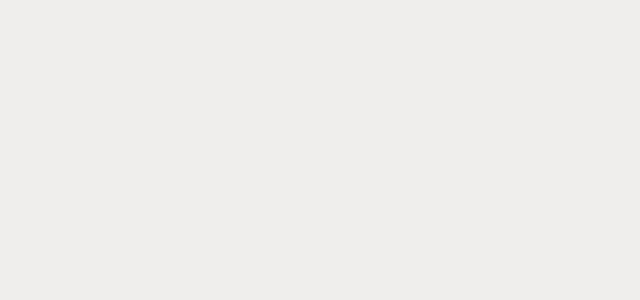
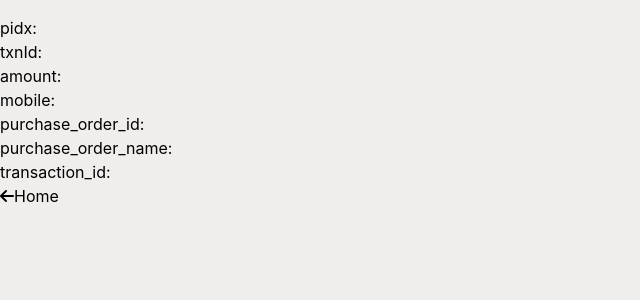
Before and after one commit to manojbastakoti/Bookshelf_frontend, a React (Vite) app: page /khalti/confirm in a window 1280 px wide. Before the commit this address had no page. Shown: the top 300 px of the page, without its empty margins (0-640 px from the left). Built offline with nearby package versions, Linux system fonts and the light colour scheme; a web font is replaced by a local one.

Commit message:
payment confirmed page

```diff
--- a/src/App.jsx
+++ b/src/App.jsx
@@ -22,6 +22,7 @@ import AddBooks from "./pages/AddBooks";
 import AllBooksDetails from "./pages/allbooksdetails";
 import { CartCountProvider } from "./context/CartCountContext";
 import { CartProvider } from "./context/CartContext";
+import Confirm from "./pages/Confirm";
 // import Khalti from "./components/khalti/khalti";
 
 
@@ -42,7 +43,7 @@ function App() {
 
         <Routes>
 
-            {/* <Route path="/payment" element={<Khalti/>} /> */}
+            <Route path="/khalti/confirm" element={<Confirm/>} />
           <Route path="/" element={<Common />}>
             <Route index element={<Home/>} />
             <Route path="/home" element={<Home/>} />
--- a/src/Books/bookService.jsx
+++ /dev/null
@@ -1,15 +0,0 @@
-import axios from "axios"
-
-const BASE_URL ="http://localhost:8000/"
-
-const getBooks = async (userData) =>{
-    const response = await axios.get(`${BASE_URL}books`);
-    if(response.data){
-        return response.data;
-    }
-};
-
-
-export const bookService ={
-getBooks
-}
--- a/src/Books/bookSlice.jsx
+++ /dev/null
@@ -1,42 +0,0 @@
-import { createSlice, createAsyncThunk } from "@reduxjs/toolkit";
-import { toast } from "react-toastify";
-import { bookService } from "./bookService";
-
-export const getAllBooks = createAsyncThunk("book/get", async (thunkAPI) => {
-  try {
-    return await bookService.getBooks();
-  } catch (error) {
-    return thunkAPI.rejectWithValue(error);
-  }
-});
-
-const bookState ={
-    book:"",
-    isError:false,
-    isSuccess:false,
-    isLoading:false,
-    message:"",
-}
-
-export const bookSlice = createSlice({
-  name: "book",
-  initialState: bookState,
-  reducer: {},
-  extraReducers: (builder) => {
-    builder.addCase(getAllBooks.pending,(state)=>{
-        state.isLoading=true;
-    }).addCase(getAllBooks.fulfilled,(state,action)=>{
-        state.isLoading=false;
-        state.isError=false;
-        state.isSuccess=true;
-        state.book= action.payload;
-    }).addCase(getAllBooks.rejected,(state,action)=>{
-        state.isError=true;
-        state.isLoading=false;
-        state.isSuccess=false;
-        state.message= action.error;
-    })
-  },
-});
-
-export default bookSlice.reducer;
--- a/src/components/Book.jsx
+++ b/src/components/Book.jsx
@@ -31,7 +31,8 @@ const Books = ({_id,title,cover,author,price}) => {
           </p>
         </div>
         <button className="block w-[90%] sm:w-[100%] mt-2 mx-auto sm:px-2 py-2 rounded-md bg-blue-400 hover:bg-blue-500 dark:text-white text-[11px] sm:text-lg">
-          ADD TO CART
+        <Link to={`/allbookdetails/${_id}`}>ADD TO CART</Link>
+
         </button>
       </div>
     </div>
--- a/src/components/Common.jsx
+++ b/src/components/Common.jsx
@@ -9,7 +9,10 @@ const Common = () => {
   return (
     <main>
         <Navbar/>
+        <div className="main min-h-screen">
+
         <Outlet/>
+        </div>
         <ToastContainer
         position="bottom-left"
         autoClose={5000}
--- a/src/pages/BooksDetails.jsx
+++ b/src/pages/BooksDetails.jsx
@@ -1,21 +1,33 @@
 import axios from "axios";
-import React, { useEffect, useState } from "react";
+import React, { useContext, useEffect, useState } from "react";
 import { Link, useNavigate, useParams } from "react-router-dom";
 import ReactStars from "react-rating-stars-component";
 import BreadCrumb from "../components/BreadCrumb";
 import Meta from "../components/Meta";
+import { CartCountContext } from "../context/CartCountContext";
 
 const BASE_URL = "http://localhost:8000/";
 
 const BooksDetails = () => {
+  const { updateCartCount } = useContext(CartCountContext);
   const [isAddedToWishlist, setIsAddedToWishlist] = useState(false);
   const [wishlist, setWishlist] = useState([]);
+  const [isAddedToCart, setIsAddedToCart] = useState(false);
+
+  const[cart, setCart] = useState([]);
   const [book, setBook] = useState(null);
 
 
   const param = useParams();
   const bookId = param.id;
   console.log(bookId)
+
+//   const bookQuantity = book.quantity;
+//   const price =book.price;
+//   console.log(price)
+//   console.log(bookQuantity)
+// console.log(cart)
+
 //   const navigate = useNavigate();
   useEffect(() => {
     const getPopularBook = async () => {
@@ -48,6 +60,60 @@ const BooksDetails = () => {
     setWishlist(data);
     setIsAddedToWishlist(true);
   };
+
+  // //update quantity
+  // const [quantity, setQuantity] = useState(1);
+  // const [isOutOfStock, setIsOutOfStock] = useState(false);
+
+  // const decreaseQuantity = () => {
+  //   if (quantity > 1) {
+  //     setQuantity(quantity - 1);
+  //     setIsOutOfStock(false);
+  //   }
+  // };
+
+  // const increaseQuantity = () => {
+  //   if (quantity < bookQuantity) {
+  //     setQuantity(quantity + 1);
+  //     setIsOutOfStock(false); // Reset out-of-stock message
+  //   } else {
+  //     setIsOutOfStock(true); // Display out-of-stock message
+  //   }
+  // };
+
+//addtocart
+
+// const addToCart = async () => {
+//   if (quantity > bookQuantity) {
+//     setIsOutOfStock(true);
+//     return;
+//   }
+//   const response = await axios({
+//     method: "post",
+//     url: BASE_URL + "cart",
+//     data: {
+//      price,
+//       bookId,
+//       quantity
+//     },
+
+//     withCredentials: true,
+//   });
+//   console.log(response);
+//   const data = response.data;
+//   console.log(data);
+//   setCart(data);
+//   setIsOutOfStock(false);
+
+
+//   setIsAddedToCart(true);
+//   // console.log(cart)
+//   if (!cart.some((item) => item.bookId === bookId)) {
+//   updateCartCount((previousCount) => previousCount + 1);
+// }
+// };
+
+
 
   if (!book) return "";
   return (
--- a/src/pages/Cart.jsx
+++ b/src/pages/Cart.jsx
@@ -168,7 +168,7 @@ const Cart = () => {
           <div className="py-2 mt-4">
             <div className="grid grid-cols-1 md:grid-cols-2 justify-between items-baseline">
               <Link to="/allbooks" className="button dark:text-white">
-                <i class="fa-solid fa-angle-left mr-2"></i>
+                <i className="fa-solid fa-angle-left mr-2"></i>
                 Continue To Shopping
               </Link>
               {
--- a/src/pages/Checkout.jsx
+++ b/src/pages/Checkout.jsx
@@ -82,7 +82,7 @@ console.log(shippingInfo)
         method:"post",
         url:"http://localhost:8000/khalti",
         data:{
-          return_url:"http://localhost:5173/cart",
+          return_url:"http://localhost:5173/khalti/confirm",
           website_url:"http://localhost:5173",
           purchase_order_name:"test",
           purchase_order_id:"test123",
@@ -98,6 +98,8 @@ console.log(shippingInfo)
       });
       const { pidx, payment_url} = response.data;
       window.location.href = payment_url;
+      // window.location.href = pidx;
+
 
     } catch (error) {
       console.log(error)
@@ -129,6 +131,7 @@ console.log(shippingInfo)
   setCart(cart);
   // console.log(cart)
   }, [cart])
+
 
   return (
     <>
@@ -188,7 +191,7 @@ console.log(shippingInfo)
                   onChange={formik.handleChange("country")}
                   onBlur={formik.handleBlur("country")}
                 >
-                  <option value="" selected disabled>
+                  <option value=""  disabled>
                     Select Country
                   </option>
                   <option value="Nepal">Nepal</option>
--- /dev/null
+++ b/src/pages/Confirm.jsx
@@ -0,0 +1,39 @@
+import React from "react";
+import { Link, useLocation, useParams } from "react-router-dom";
+
+const Confirm = () => {
+  const params = useParams();
+  console.log(params);
+
+  const location = useLocation();
+  const searchParams = new URLSearchParams(location.search);
+
+  console.log(searchParams);
+
+  // Extracting the values using the keys
+  const pidx = searchParams.get("pidx");
+  const txnId = searchParams.get("txnId");
+  const amount = searchParams.get("amount");
+  const mobile = searchParams.get("mobile");
+  const purchaseOrderId = searchParams.get("purchase_order_id");
+  const purchaseOrderName = searchParams.get("purchase_order_name");
+  const transactionId = searchParams.get("transaction_id");
+
+  return (
+    <div>
+      <div className="confirm-details">
+        <p>pidx: {pidx}</p>
+        <p>txnId: {txnId}</p>
+        <p>amount: {amount}</p>
+        <p>mobile: {mobile}</p>
+        <p>purchase_order_id: {purchaseOrderId}</p>
+        <p>purchase_order_name: {purchaseOrderName}</p>
+        <p>transaction_id: {transactionId}</p>
+      </div>
+
+      <Link to="/"><i className="fa-solid fa-arrow-left"></i>Home</Link>
+    </div>
+  );
+};
+
+export default Confirm;
--- a/src/pages/PopularBooksLanding.jsx
+++ b/src/pages/PopularBooksLanding.jsx
@@ -32,7 +32,7 @@ const PopularBooksLanding = () => {
   <h1 className='text-3xl mb-2'>Popular Books</h1>
   <p>Our popular books are updated based on user reviews and ratings.</p>
   </div>
-<div className="blog-wrapper max-w-screen-2xl mx-auto grid md:grid-cols-5 grid-cols-2 gap-10">
+<div className="blog-wrapper max-w-screen-2xl min-h-screen mx-auto grid md:grid-cols-5 grid-cols-2 gap-10">
 {popularBooks.map((popularBook,index)=>(
   <PopularBooks {...popularBook} key={index}/>
 ))}
```
